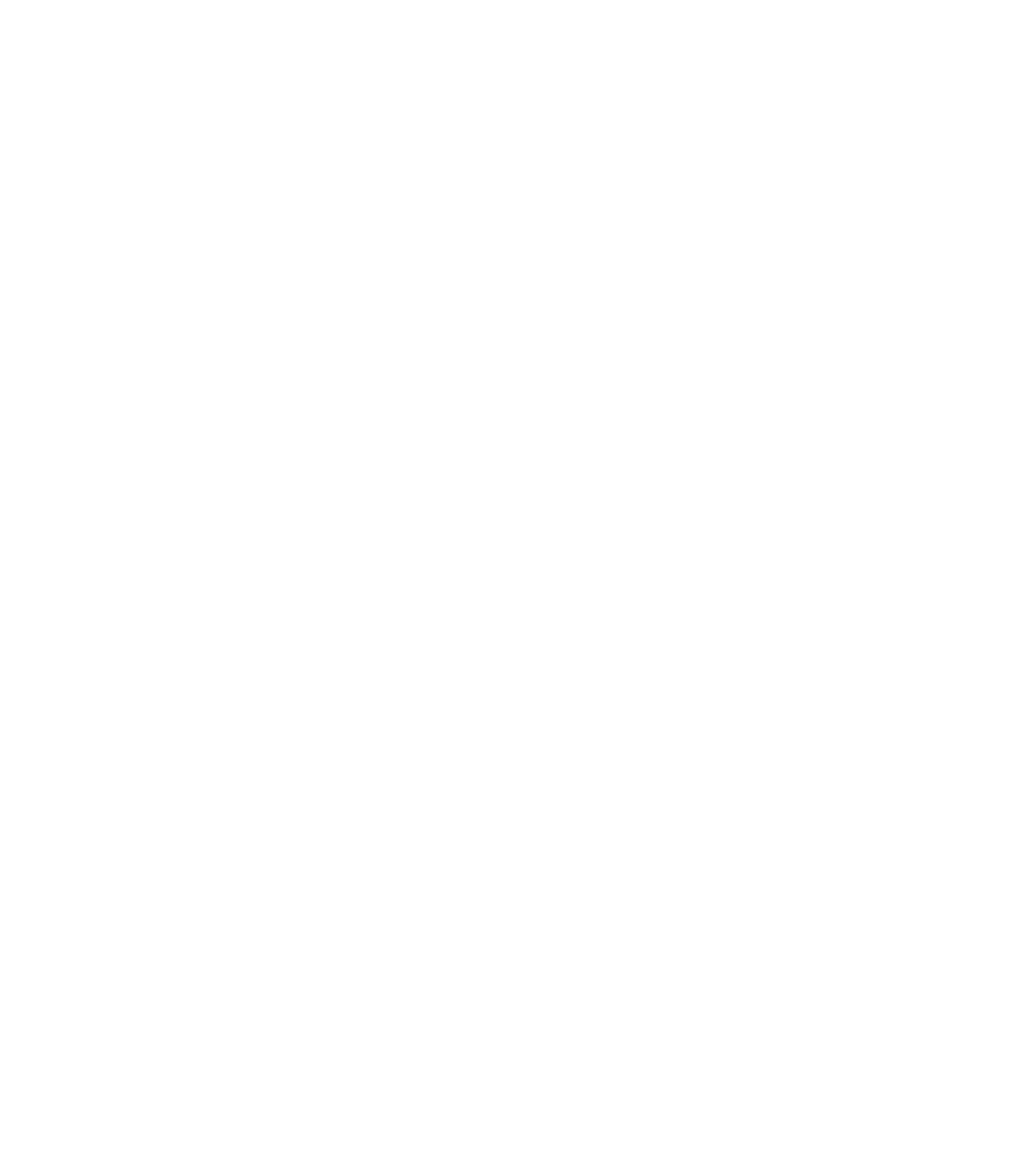
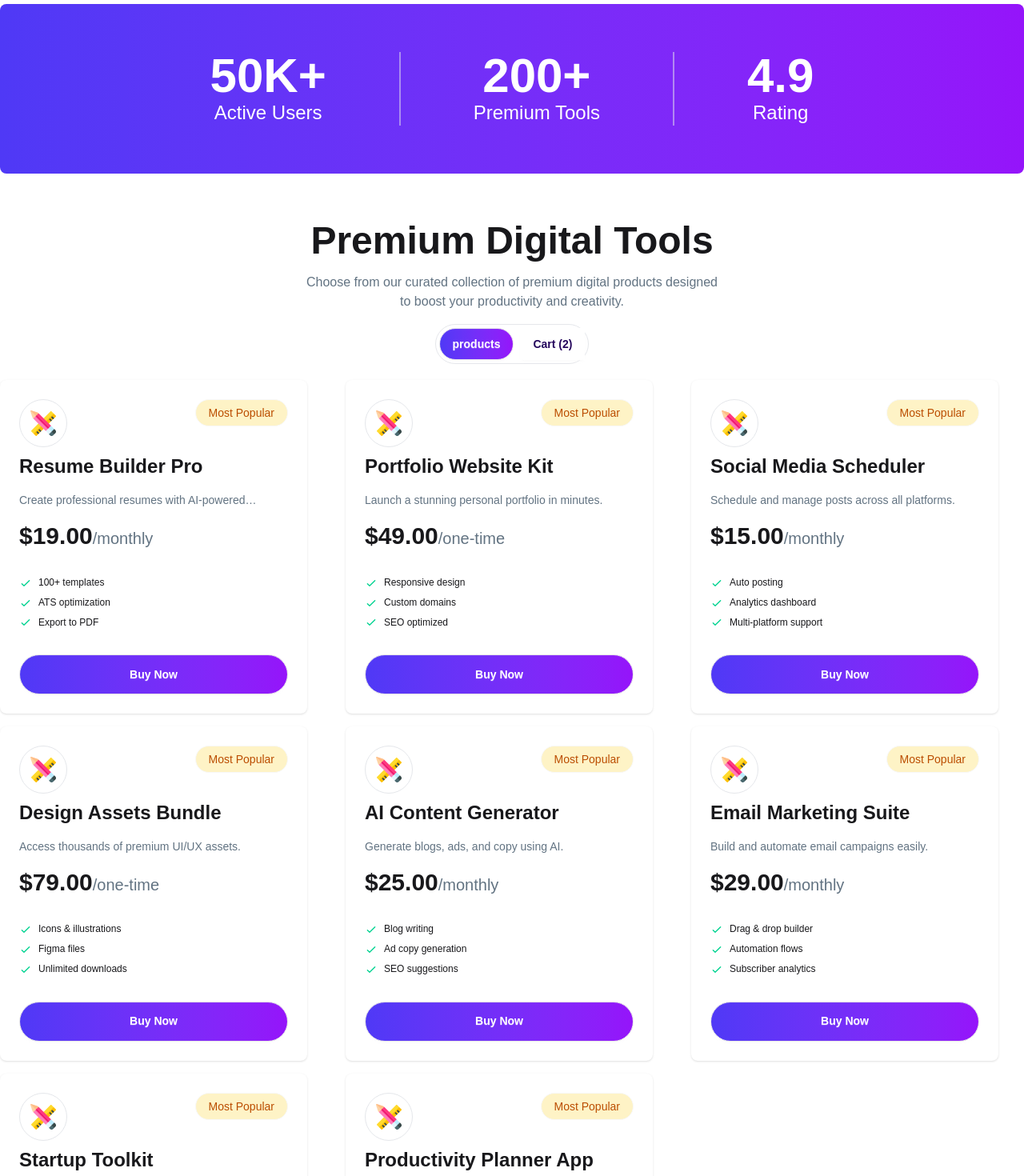
Before and after one commit to arRahat129/Assignment06-arRahat, a React (Vite) app: page / in a window 1280 px wide. Shown: the part 980-2450 px from the top of the page at 80% size. Before the commit the page ends 985 px from the top, so only its background shows below. Built offline with nearby package versions, Linux system fonts and the light colour scheme.

Commit message:
cards are prepared. toogling is working. Now the addind to cart process will take place

```diff
--- /dev/null
+++ b/public/productsData.json
@@ -0,0 +1,122 @@
+[
+    {
+        "id": 1,
+        "name": "Resume Builder Pro",
+        "description": "Create professional resumes with AI-powered suggestions.",
+        "price": 19,
+        "period": "monthly",
+        "tag": "Popular",
+        "tagType": "popular",
+        "features": [
+            "100+ templates",
+            "ATS optimization",
+            "Export to PDF"
+        ],
+        "icon": "../src/assets/products/design-tool.png"
+    },
+    {
+        "id": 2,
+        "name": "Portfolio Website Kit",
+        "description": "Launch a stunning personal portfolio in minutes.",
+        "price": 49,
+        "period": "one-time",
+        "tag": "Best Seller",
+        "tagType": "best-seller",
+        "features": [
+            "Responsive design",
+            "Custom domains",
+            "SEO optimized"
+        ],
+        "icon": "../src/assets/products/design-tool.png"
+    },
+    {
+        "id": 3,
+        "name": "Social Media Scheduler",
+        "description": "Schedule and manage posts across all platforms.",
+        "price": 15,
+        "period": "monthly",
+        "tag": "New",
+        "tagType": "new",
+        "features": [
+            "Auto posting",
+            "Analytics dashboard",
+            "Multi-platform support"
+        ],
+        "icon": "../src/assets/products/design-tool.png"
+    },
+    {
+        "id": 4,
+        "name": "Design Assets Bundle",
+        "description": "Access thousands of premium UI/UX assets.",
+        "price": 79,
+        "period": "one-time",
+        "tag": "Popular",
+        "tagType": "popular",
+        "features": [
+            "Icons & illustrations",
+            "Figma files",
+            "Unlimited downloads"
+        ],
+        "icon": "../src/assets/products/design-tool.png"
+    },
+    {
+        "id": 5,
+        "name": "AI Content Generator",
+        "description": "Generate blogs, ads, and copy using AI.",
+        "price": 25,
+        "period": "monthly",
+        "tag": "Best Seller",
+        "tagType": "best-seller",
+        "features": [
+            "Blog writing",
+            "Ad copy generation",
+            "SEO suggestions"
+        ],
+        "icon": "../src/assets/products/design-tool.png"
+    },
+    {
+        "id": 6,
+        "name": "Email Marketing Suite",
+        "description": "Build and automate email campaigns easily.",
+        "price": 29,
+        "period": "monthly",
+        "tag": "Popular",
+        "tagType": "popular",
+        "features": [
+            "Drag & drop builder",
+            "Automation flows",
+            "Subscriber analytics"
+        ],
+        "icon": "../src/assets/products/design-tool.png"
+    },
+    {
+        "id": 7,
+        "name": "Startup Toolkit",
+        "description": "All-in-one resources to launch your startup.",
+        "price": 99,
+        "period": "one-time",
+        "tag": "Best Seller",
+        "tagType": "best-seller",
+        "features": [
+            "Business templates",
+            "Pitch decks",
+            "Legal docs"
+        ],
+        "icon": "../src/assets/products/design-tool.png"
+    },
+    {
+        "id": 8,
+        "name": "Productivity Planner App",
+        "description": "Plan your day and boost productivity.",
+        "price": 10,
+        "period": "yearly",
+        "tag": "New",
+        "tagType": "new",
+        "features": [
+            "Task tracking",
+            "Goal setting",
+            "Daily reminders"
+        ],
+        "icon": "../src/assets/products/design-tool.png"
+    }
+]
--- a/src/App.jsx
+++ b/src/App.jsx
@@ -1,13 +1,26 @@
 import './App.css'
 import Hero from './component/Navbar/HomePage/Hero/Hero'
+import Statistics from './component/Navbar/HomePage/Statistics/Statistics'
 import Navbar from './component/Navbar/Navbar'
+import DigitalTools from './component/DigitalTools/DigitalTools'
+import { Suspense } from 'react'
+
+const fetchProducts = async() => {
+  const res = await fetch("/productsData.json");
+  return res.json();
+};
 
 function App() {
+  const productsPromise = fetchProducts();
 
   return (
     <>
       <Navbar />
       <Hero />
+      <Statistics />
+      <Suspense fallback={<span className="loading loading-spinner loading-xl flex justify-center"></span>}>
+        <DigitalTools productsPromise={productsPromise} />
+      </Suspense>
     </>
   )
 }
--- /dev/null
+++ b/src/component/DigitalTools/DigitalTools.jsx
@@ -0,0 +1,38 @@
+import React, { use, useState } from 'react';
+import Products from '../Products/Products';
+
+const DigitalTools = ({ productsPromise }) => {
+    const [active, setActive] = useState("products");
+
+    const products = use(productsPromise);
+    console.log(products);
+
+    return (
+        <div className='container mx-auto max-w-400 mb-15'>
+            <div className='text-center space-y-4'>
+                <h1 className='font-bold text-5xl'>Premium Digital Tools</h1>
+                <p className='text-[#627382]'>Choose from our curated collection of premium digital products designed <br /> to boost your productivity and creativity.</p>
+                <div className='flex justify-center items-center'>
+                    <div className='flex gap-2 border border-gray-200 w-fit p-1 rounded-full'>
+                        <button
+                        onClick={() => setActive("products")}
+                        className={`btn ${active === "products" ? "bg-linear-to-r from-[#4F39F6] to-[#9514FA] text-white rounded-full" : "bg-white text-[#25065D] border-none"}`}>
+                            products
+                        </button>
+                        <button
+                        onClick={() => setActive("cart")}
+                        className={`btn ${active === "cart" ? "bg-linear-to-r from-[#4F39F6] to-[#9514FA] text-white rounded-full" : "bg-white text-[#25065D] border-none"}`}>
+                            Cart (2)
+                        </button>
+                    </div>
+                </div>
+
+                <div className='mt-5'>
+                    {active === "products" ? <Products products={products} /> : <p>Cart</p>}
+                </div>
+            </div>
+        </div>
+    );
+};
+
+export default DigitalTools;
--- a/src/component/Navbar/HomePage/Hero/Hero.jsx
+++ b/src/component/Navbar/HomePage/Hero/Hero.jsx
@@ -9,7 +9,7 @@
             <div className="hero bg-base-200 min-h-screen">
                 <div className="hero-content flex-col lg:flex-row gap-15">
                     <div className='space-y-4'>
-                        <div className='flex items-center gap-[5px] bg-[#E1E7FF] w-fit px-4 py-2 rounded-full '>
+                        <div className='flex items-center gap-1.25 bg-[#E1E7FF] w-fit px-4 py-2 rounded-full '>
                             <div className='bg-purple-200 rounded-full'>
                                 <MdOutlineRadioButtonChecked className='text-purple-600' />
                             </div>
--- /dev/null
+++ b/src/component/Navbar/HomePage/Statistics/Statistics.jsx
@@ -0,0 +1,27 @@
+import React from 'react';
+
+const Statistics = () => {
+    return (
+        <div className='container mx-auto max-w-400 mb-15'>
+            <div className='bg-linear-to-r from-[#4F39F6] to-[#9514FA] flex justify-center items-center gap-15 rounded-lg py-15 text-white space-x-6'>
+                <div className='text-center'>
+                    <h2 className='text-6xl font-bold'>50K+</h2>
+                    <p className='text-2xl font-medium'>Active Users</p>
+                </div>
+                <div className="divider divider-horizontal before:bg-gray-200/50 after:bg-gray-200/50"></div>
+                <div className='text-center'>
+                    <h2 className='text-6xl font-bold'>200+</h2>
+                    <p className='text-2xl font-medium'>Premium Tools</p>
+                </div>
+                <div className="divider divider-horizontal before:bg-gray-200/50 after:bg-gray-200/50"></div>
+                <div className='text-center'>
+                    <h2 className='text-6xl font-bold'>4.9</h2>
+                    <p className='text-2xl font-medium'>Rating</p>
+                </div>
+
+            </div>
+        </div>
+    );
+};
+
+export default Statistics;
--- /dev/null
+++ b/src/component/Products/Products.jsx
@@ -0,0 +1,18 @@
+import React from 'react';
+import Card from '../UI/Card';
+
+const Products = ({ products }) => {
+    return (
+        <div className='grid grid-cols-1 md:grid-cols-2 lg:grid-cols-3 gap-4'>
+            {
+                products.map(product => {
+                    return (
+                        <Card key={product.id} product={product} />
+                    )
+                })
+            }
+        </div>
+    );
+};
+
+export default Products;
--- /dev/null
+++ b/src/component/UI/Card.jsx
@@ -0,0 +1,48 @@
+import React from 'react';
+
+
+const Card = ({ product }) => {
+
+    const addToCart = () => {
+        // Implement add to cart functionality here
+        alert(`Added ${product.name} to cart!`);
+    }
+
+    return (
+        <div>
+            <div className="card w-96 bg-base-100 shadow-sm">
+                <div className="card-body">
+                    <div className='flex justify-between'>
+                        <div className='flex items-center justify-center h-15 w-15 border border-gray-200 rounded-full'>
+                            <img src={product.icon} alt={product.name} />
+                        </div>
+                        <span className="badge font-medium text-sm text-[#BB4D00] bg-[#FEF3C6] p-4 rounded-full">Most Popular</span>
+                    </div>
+                    <div className="space-y-4 text-start">
+                        <h2 className="text-2xl font-bold">{product.name}</h2>
+                        <p className="text-[#627382] line-clamp-1" title={product.description}>{product.description}</p>
+                        <span><span className='font-bold text-3xl'>${product.price.toFixed(2)}</span><span className='text-xl text-[#627382]'>/{product.period}</span></span>
+                    </div>
+                    <ul className="mt-6 space-y-2 text-start text-xs">
+                        {
+                            product.features.map((feature, index) => (
+                                <li key={index}>
+                                    <svg xmlns="http://www.w3.org/2000/svg" className="size-4 me-2 inline-block text-success" fill="none" viewBox="0 0 24 24" stroke="currentColor"><path strokeLinecap="round" strokeLinejoin="round" strokeWidth="2" d="M5 13l4 4L19 7" /></svg>
+                                    <span>{feature}</span>
+                                </li>
+                            ))
+
+                        }
+                    </ul>
+                    <div className="mt-6">
+                        <button
+                        onClick={() => addToCart()}
+                        className="btn bg-linear-to-r from-[#4F39F6] to-[#9514FA] text-white rounded-full py-6 btn-block">Buy Now</button>
+                    </div>
+                </div>
+            </div>
+        </div>
+    );
+};
+
+export default Card;
```
